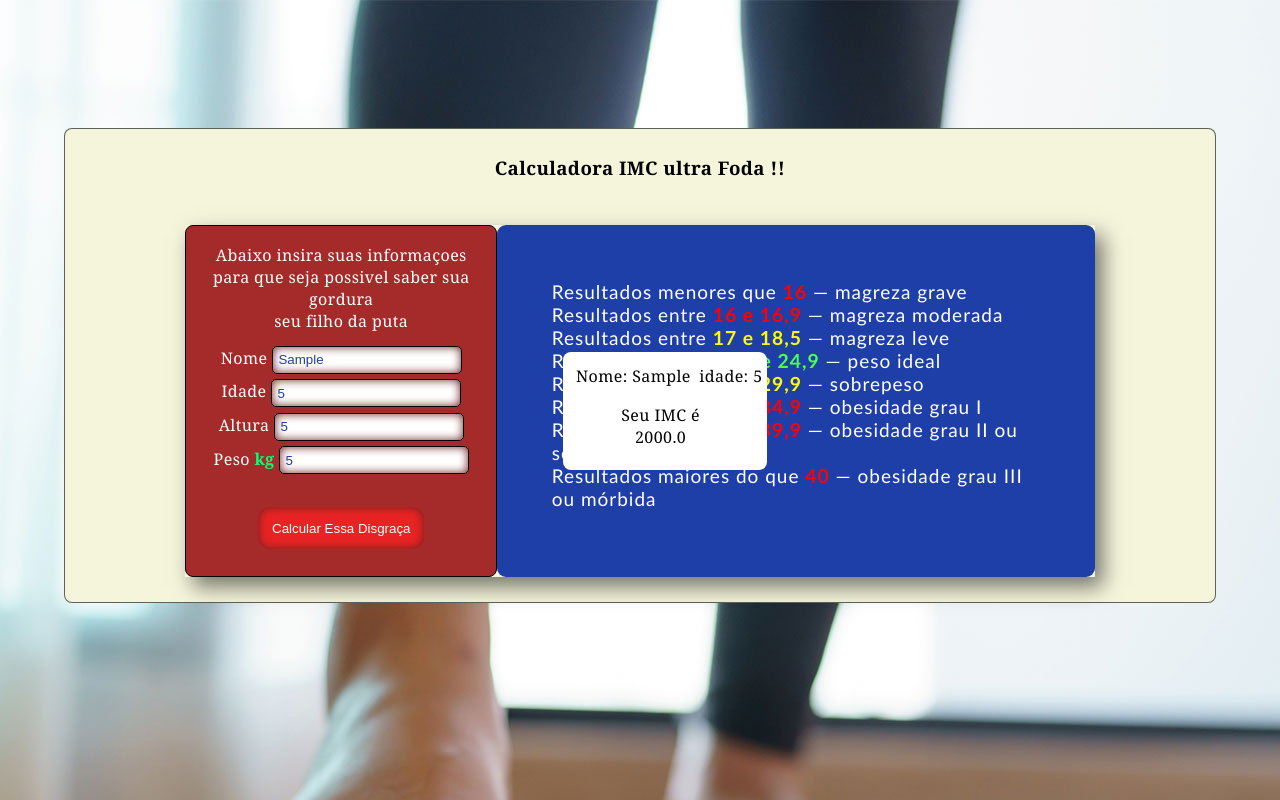
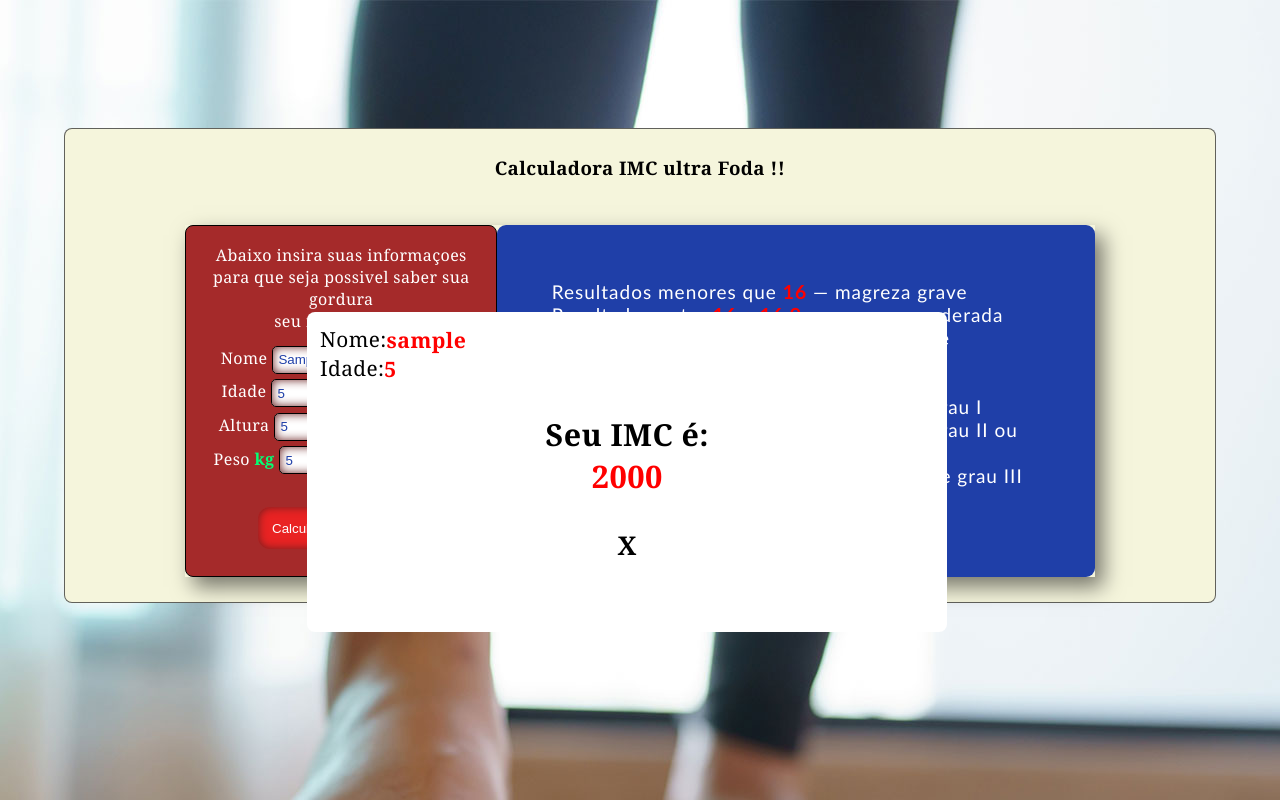
Before and after one commit to MarcioAlac/CalculadoraIMC, a plain HTML site: page index.html in a window 1280 px wide. Both pictures are taken after typing "Sample", "5", "5", "5" into the empty fields and a click on the input "Calcular Essa Disgraça". Drawn offline with Linux system fonts and the light colour scheme; files whose address does not match are found by name.

Commit message:
v0.95
PopUp Imc Done !

```diff
--- a/index.html
+++ b/index.html
@@ -84,23 +84,23 @@
                     </div>
 
                     <div class="result">
-                        <div class="result-div">
-                            <div class="div div-nome">
-                                <p>Nome:&nbsp</p>
-                                <p id="res-nome"></p>
-                            </div>
-
-                            <div class="div div-idade">
-                                <p>idade:&nbsp</p>
-                                <p id="res-idade"></p>
-                            </div>
-                        </div>
-
-
-                        <div class="div-imc">
-                            <p>Seu IMC é</p>
-                            <p id="result"></p>
-                        </div>
+                       <div class="result-content">
+                            <p>Nome:</p>
+                            <span id="nome"></span>
+                       </div>
+                       <div class="result-content">
+                            <p>Idade:</p>
+                            <span id='age'></span>
+                       </div>
+                       <div class="result-content-imc">
+                            <p>Seu IMC é:</p>
+                            <span id="imc-result"></span>
+                       </div>
+                       <div class="result-content-imc">
+                            <p class="result-content-close"
+                            id='close'
+                             style="font-size: 85%">X</p>
+                       </div>
                     </div>
 
                 </form>
--- a/script/imc.js
+++ b/script/imc.js
@@ -7,7 +7,17 @@ class CalculadoraImc
     constructor()
     {
         this.request_user()
+        this.popup = new PopUpImc
 
+    }
+
+    textAdd(name, age, imc)
+    {
+        console.log(imc)
+        let userName = document.querySelector('#nome')
+        userName.textContent = name
+        document.querySelector('#age').textContent = age
+        document.querySelector('#imc-result').innerText = imc
     }
 
     calculo(alt, pes)
@@ -31,7 +41,6 @@ class CalculadoraImc
             const altura = document.querySelector('#user-height').value
             const peso = document.querySelector('#user-weight').value
 
-
             console.log
             (
                 'nome: '  +  nome + '\n' +
@@ -41,34 +50,38 @@ class CalculadoraImc
             )
 
             var calculo = this.calculo(altura, peso)
-            this.show()
-            this.print_result(calculo, nome, idade)
-            this.close()
+            this.textAdd(nome, idade, calculo)
 
         }.bind(this))
+    }
+}
+
+class PopUpImc
+{
+    constructor()
+    {
+        console.log('popUP')
+        this.show()
+        this.close()
+    }
+
+    close()
+    {
+        document.querySelector('#close').addEventListener('click', function ()
+        {
+            console.log('clock')
+            document.querySelector('.result').classList.remove('show')
+            document.querySelector('.result').classList.add('close')
+        })
     }
 
     show()
     {
-        document.querySelector('.result').style.display = 'flex'
-    }
-
-    print_result(calc, name, idade)
-    {
-        document.querySelector('#result').textContent = calc.toFixed(1)
-        document.querySelector('#res-nome').textContent = name
-        document.querySelector('#res-idade').textContent = idade
-    }
-
-    close()
-    {
-        console.log(123)
-        document.querySelector('.result').addEventListener('click', function (e)
-    {
-        document.querySelector('.result').style.display = 'none'
-    })
+        document.querySelector('.imc-btn').addEventListener('click', function ()
+        {
+            document.querySelector('.result').classList.add('show')
+        })
     }
 }
 
-
 var imc = new CalculadoraImc
--- a/style/home.css
+++ b/style/home.css
@@ -111,41 +111,33 @@ form
 
 .result
 {
-    display: block !important;
+    display: none !important;
     position: absolute;
     background-color: white;
     padding: 1%;
-    max-width: 30%;
-    top: 44%;
-    left: 44%;
+    max-width: 50%; max-height: 40%;
+    width: 100%; height: 100%;
+    top: 39%;
+    left: 24%;
     border-radius: 8px;
-
 }
 
-.div-imc
+.result-content
 {
-    display: block !important;
+    display: flex;
+    font-size: 130%;
 }
 
-.result div
+.result-content-imc
 {
-    display: flex;
-margin-right: 5%;
-margin-bottom: 5%;
+    margin-top: 5%;
+    font-size: 190%;
+    font-weight: bold;
 }
 
-.result span
+.result-content-close:hover
 {
-    color: rgb(0, 0, 0);
-    text-align: center;
-    justify-self: center;
-    transform: translateY(36px);
-    z-index: 2;
-}
-
-.div
-{
-    display: flex;
+    color: red;
 }
 
 #res-nome
@@ -210,3 +202,13 @@ margin-bottom: 5%;
     background-color: rgb(31, 63, 168);
     border-radius: 9px;
 }
+
+.close
+{
+    display: none !important;
+}
+
+.show
+{
+    display: block !important;
+}
```
